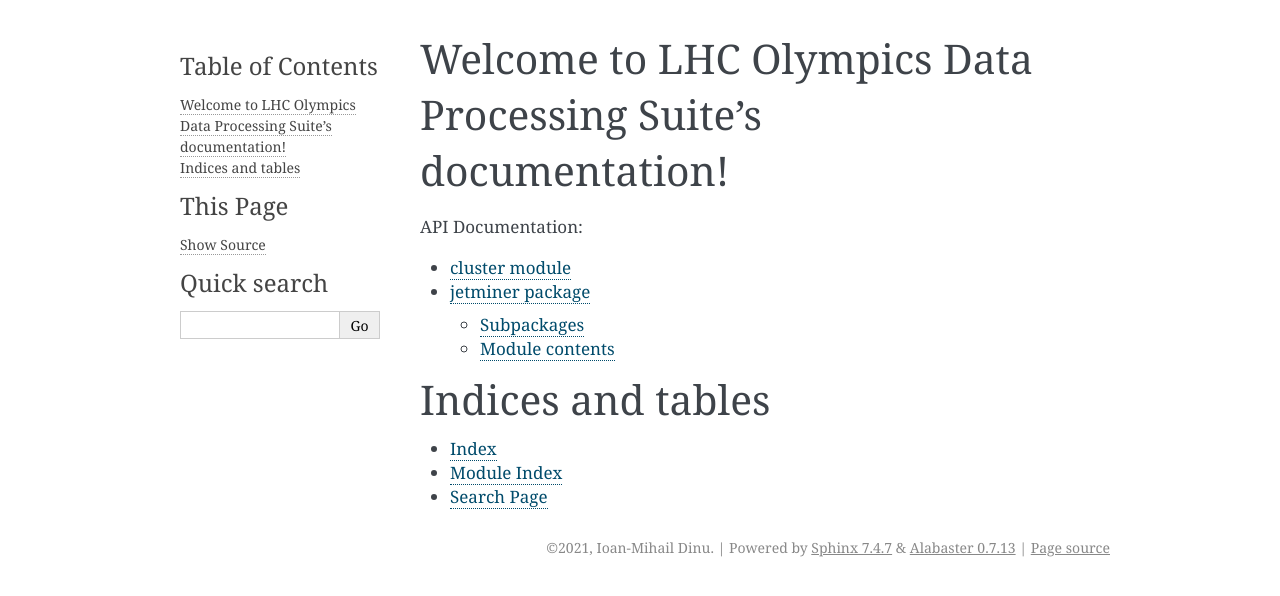
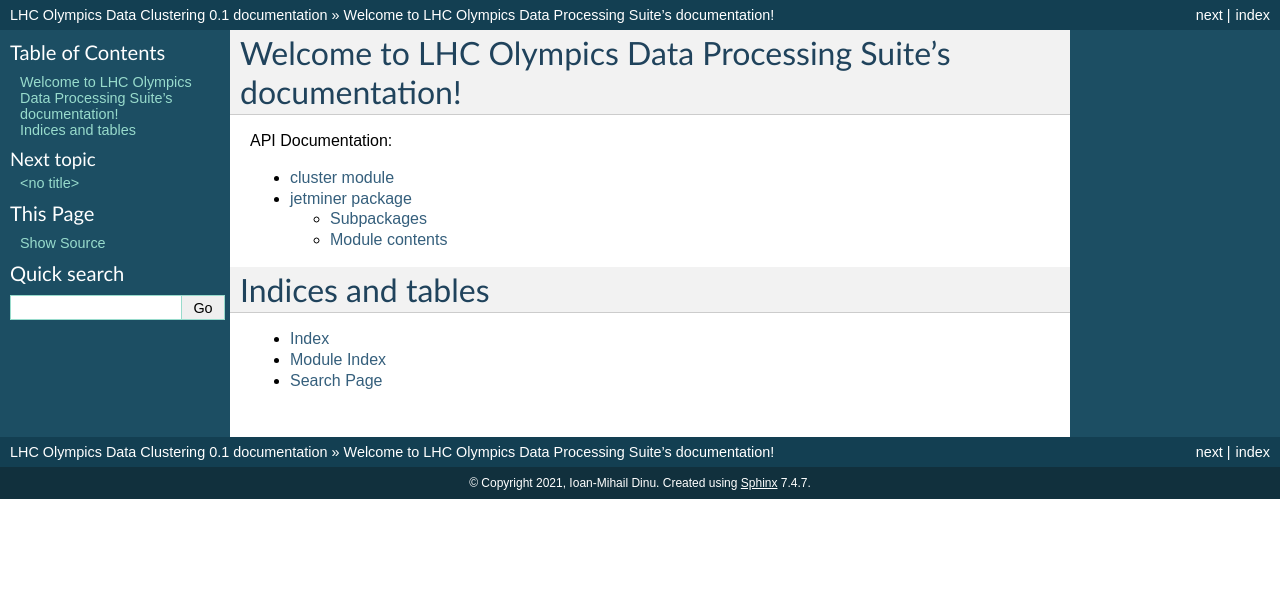
Before and after one commit to imdinu/clustering-lhco, a Sphinx documentation site: the page built from docs/source/index.rst, in a window 1280 px wide. Shown: the top 596 px of the page. Built offline with Sphinx 7.4.7, drawn with Linux system fonts in a browser that asks for light colours.

```diff
--- a/docs/source/conf.py
+++ b/docs/source/conf.py
@@ -46,7 +46,7 @@
 # The theme to use for HTML and HTML Help pages.  See the documentation for
 # a list of builtin themes.
 #
-html_theme = 'alabaster'
+html_theme = 'classic'
 
 # Add any paths that contain custom static files (such as style sheets) here,
 # relative to this directory. They are copied after the builtin static files,
--- a/requirements.txt
+++ b/requirements.txt
@@ -6,3 +6,4 @@
 tqdm==4.59.0
 myst_parser==0.15.1
 coverage==5.5
+unittest-xml-reporting==3.0.4
```
Also changed, not shown: .gitlab-ci.yml, 1 other file.
